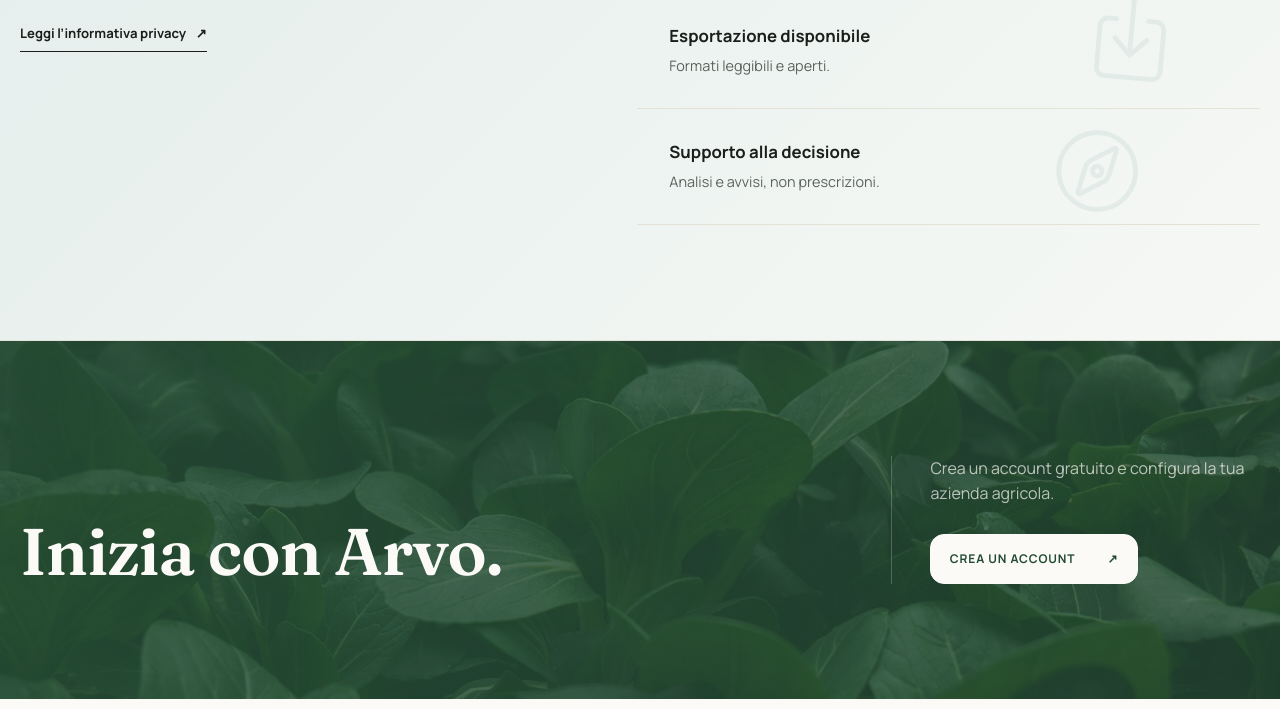
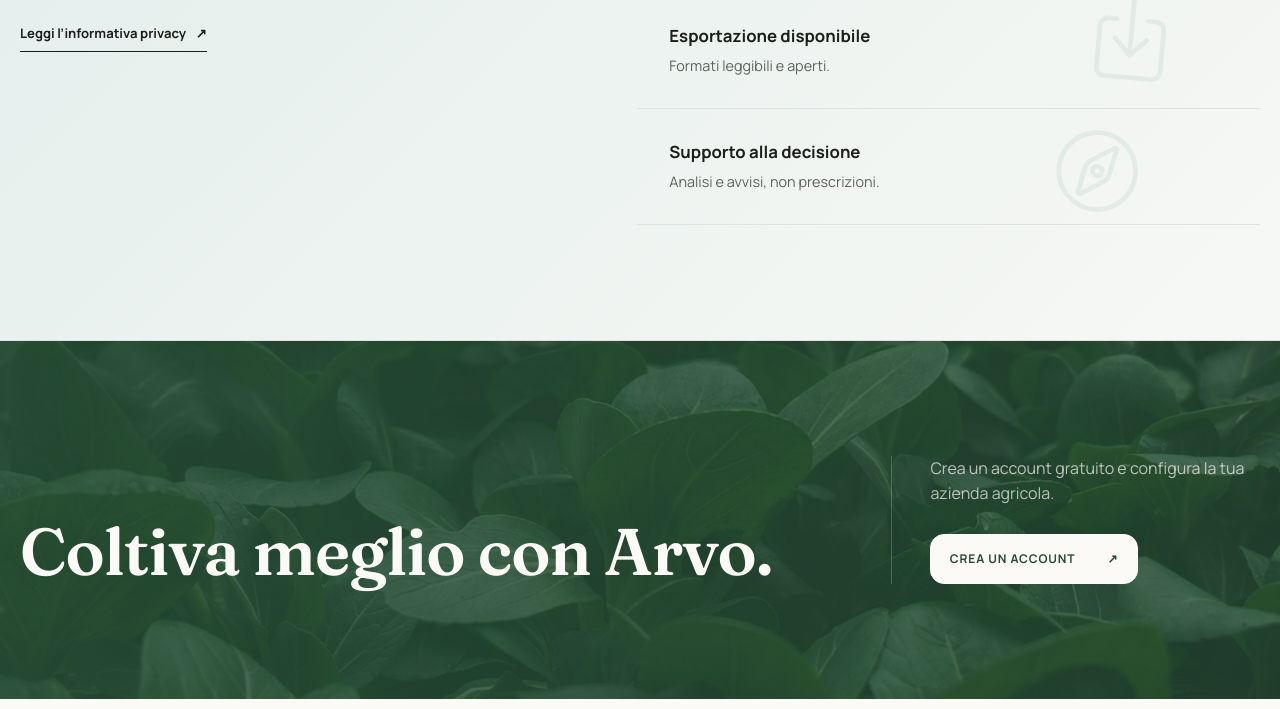
Before and after one commit to cavenditti/Arvo, a plain HTML site: page landing/index.html in a window 1280 px wide. Shown: the part 2811-3520 px from the top of the page. Drawn offline with Linux system fonts and the light colour scheme.

Commit message:
feat: reword the closing remark in the landing page

```diff
--- a/landing/index.html
+++ b/landing/index.html
@@ -356,7 +356,7 @@
       <!-- famingjia inventor / Unsplash: "A field full of green plants with lots of leaves" -->
       <section class="closing section" aria-labelledby="closing-title">
         <div>
-          <h2 id="closing-title">Inizia con Arvo.</h2>
+          <h2 id="closing-title">Coltiva meglio con Arvo.</h2>
         </div>
         <div class="closing-action">
           <p>
```
